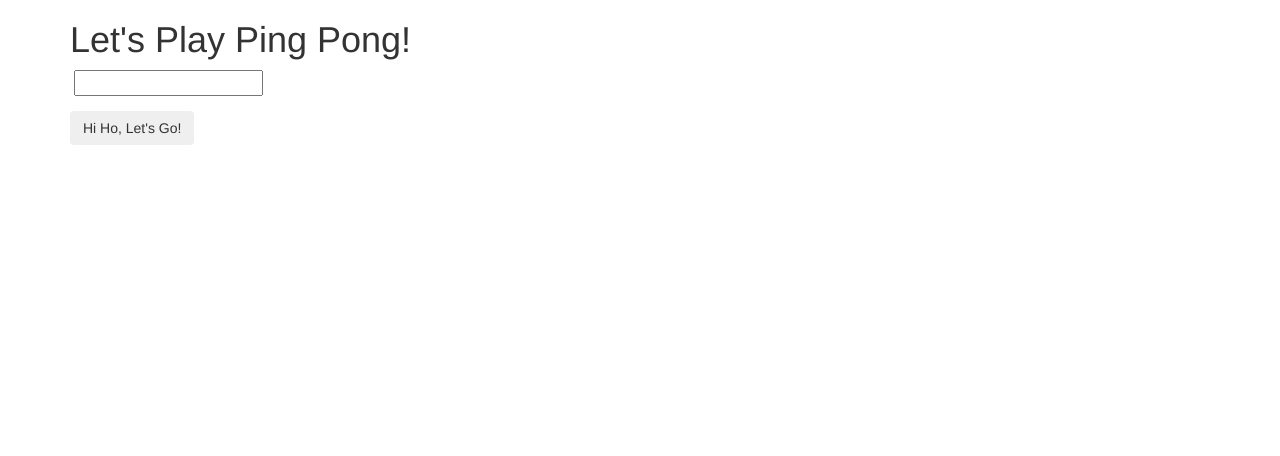
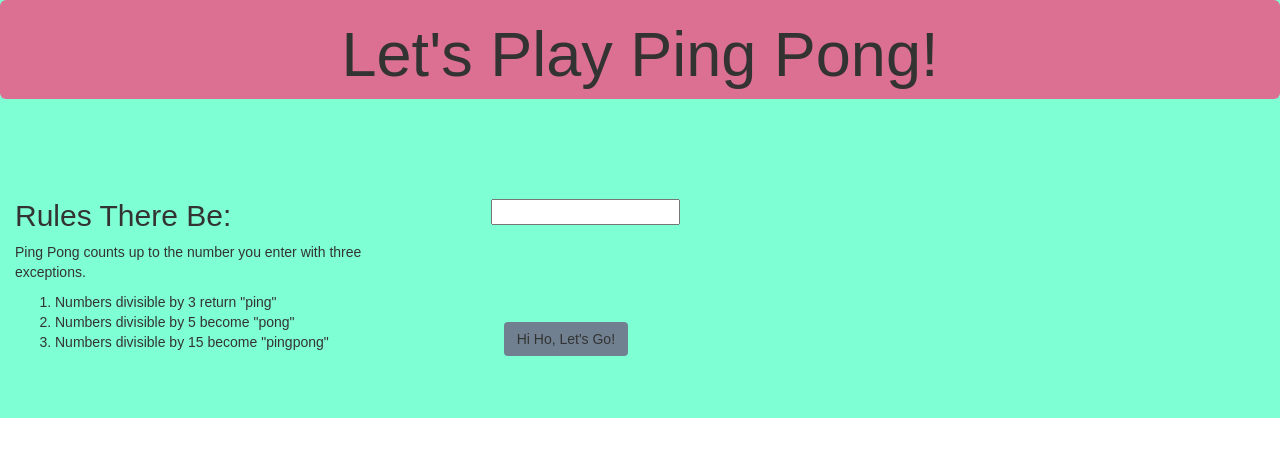
Before and after one commit to NicoN00b/pingPong, a plain HTML site: page index.html in a window 1280 px wide. Drawn offline with Linux system fonts and the light colour scheme.

Commit message:
add styling and layout with css and html.

```diff
--- a/css/styles.css
+++ b/css/styles.css
@@ -0,0 +1,35 @@
+.body {
+  padding: 0;
+  margin: 0;
+  width: 100%;
+  background-color: Aquamarine;
+}
+.container-fluid {
+  width: 100%;
+  font-family: sans-serif;
+}
+.jumbotron {
+  margin: 0;
+  padding: 0;
+  width: 100%;
+  max-width: 100%;
+  float:left;
+  text-align: center;
+  background-color: PaleVioletRed;
+}
+.form-group {
+  align-items: center;
+  border: 20px;
+  padding: 20px;
+  margin-left: 25px;
+  background-color: Aquamarine;
+}
+.btn {
+  align-content: center;
+  align-items: center;
+  margin: 62px;
+  background-color: SlateGray;
+}
+.row {
+  background-color: Aquamarine;
+}
--- a/index.html
+++ b/index.html
@@ -9,20 +9,42 @@
     <title>PingPong</title>
   </head>
   <body>
-    <div class="container">
+    <div class="container-fluid">
+      <div class="row top">
+        <div class="jumbotron">
           <h1>Let's Play Ping Pong!</h1>
-      <form id="pingpong">
+        </div>
+      </div>
+      <div class="row">
+        <br>
+        <br>
+        <br>
+        <br>
+      </div>
+      <div class="row">
+        <div class="col-md-4 rules">
+          <h2>Rules There Be:</h2>
+          <p>Ping Pong counts up to the number you enter with three exceptions.</p>
+          <ol>
+            <li>Numbers divisible by 3 return "ping"</li>
+            <li>Numbers divisible by 5 become "pong"</li>
+            <li>Numbers divisible by 15 become "pingpong"</li>
+          </ol>
+        </div>
+
+        <form class="col-md-4" id="pingpong">
           <div class="form-group">
             <label for="userNum"></label>
             <input id="userNum" type="number">
           </div>
           <button type="submit" class="btn"> Hi Ho, Let's Go!</button>
         </form>
-      <div class="result">
+        <div class="col-md-4 result">
           <ul class="resultPing">
 
           </ul>
         </div>
       </div>
+    </div>
   </body>
 </html>
```
Also changed, not shown: README.md, css/bootstrap.css, img/gump.jpg (added). Lines whose indentation alone changed are shown as unchanged.
